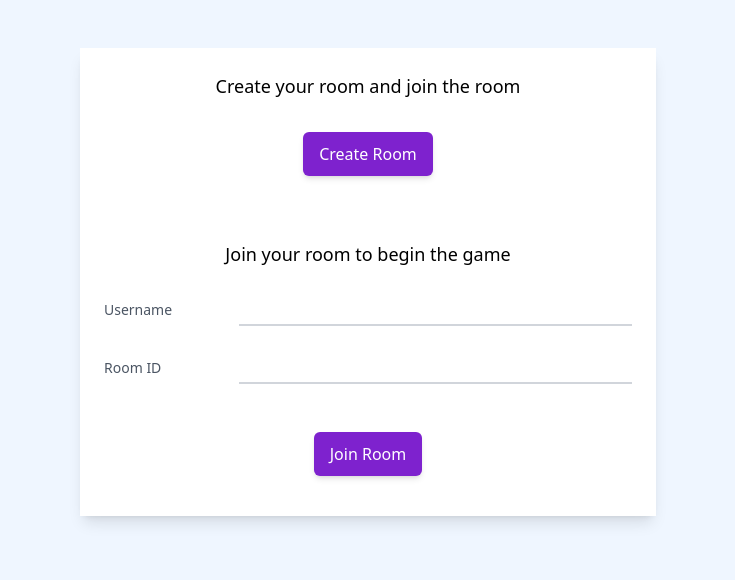
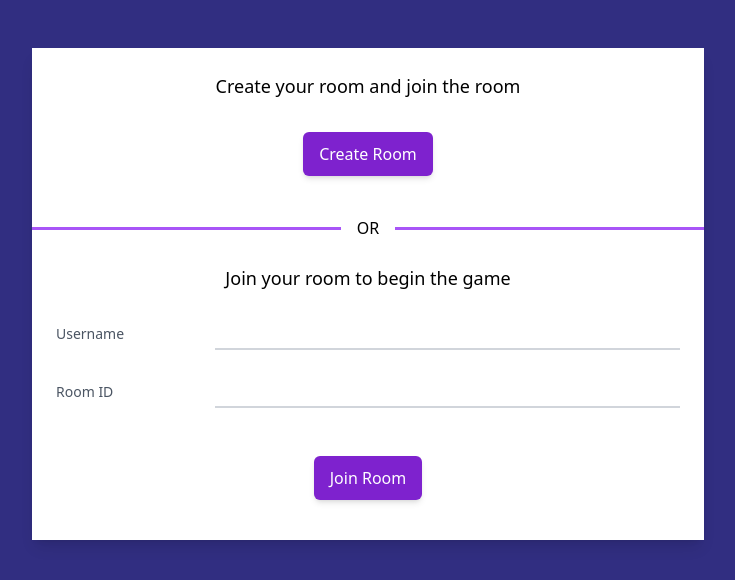
Before and after one commit to mustafadalga/tactix, a React (Create React App) app in the folder client/: page / in a window 1280 px wide. Shown: the top 580 px of the page, without its empty margins (272-1007 px from the left). Built offline with nearby package versions, Linux system fonts and the light colour scheme.

Commit message:
Add Alert component

```diff
--- a/client/src/pages/Home.tsx
+++ b/client/src/pages/Home.tsx
@@ -1,12 +1,44 @@
 import CreateRoom from "../components/CreateRoom";
 import JoinRoom from "../components/JoinRoom";
+import Alert from "../components/Alert";
+import { useEffect, useState } from "react";
+import {  useSearchParams } from "react-router-dom";
 
 const Home = () => {
+    let [ searchParams, setSearchParams ] = useSearchParams();
+    const [ message, setMessage ] = useState("");
+    const queryMessage: string = searchParams.get("message") || "";
+
+
+    useEffect(() => {
+        if (queryMessage) {
+            searchParams.delete("message");
+            setSearchParams(searchParams);
+            setMessage(queryMessage)
+        }
+    }, []);
+
+
     return (
-        <div className="w-full h-full px-4 pt-12 bg-blue-50">
-            <div className="max-w-xl mx-auto rounded-lg shadow-lg" >
+        <div className="w-full h-full px-4 pt-12 bg-indigo-900">
+            <div className="max-w-2xl mx-auto rounded-lg shadow-lg">
                 <CreateRoom/>
+
+                <div className="w-full bg-white flex items-center gap-4">
+                    <hr className="w-full border-purple-500 border-solid border-b-2"/>
+                    <span>OR</span>
+                    <hr className="w-full border-purple-500 border-solid border-b-2"/>
+                </div>
+
                 <JoinRoom/>
+
+
+
+                {message.length > 0 &&
+                    <div className="w-full bg-white flex items-center py-4">
+                        <Alert type="error" message={message} className="mx-auto"/>
+                    </div>
+                }
             </div>
         </div>
     );
```
